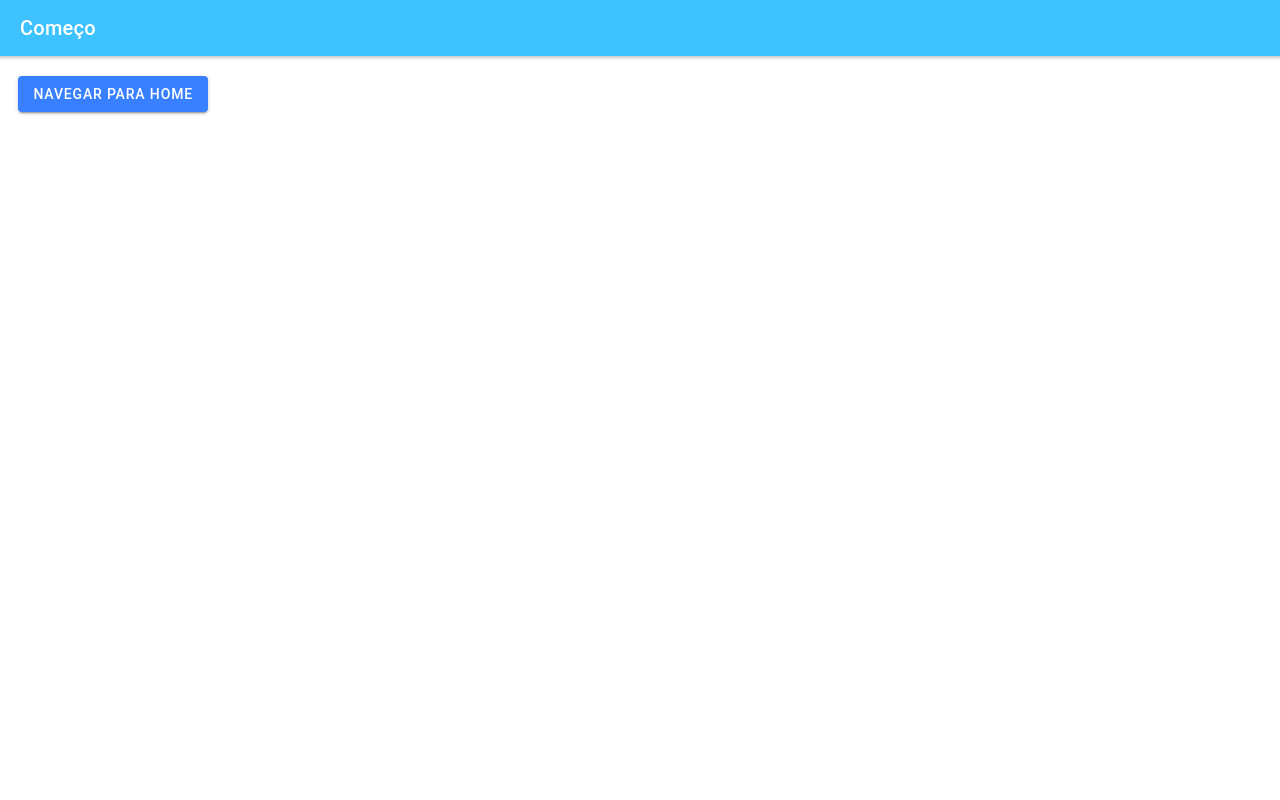
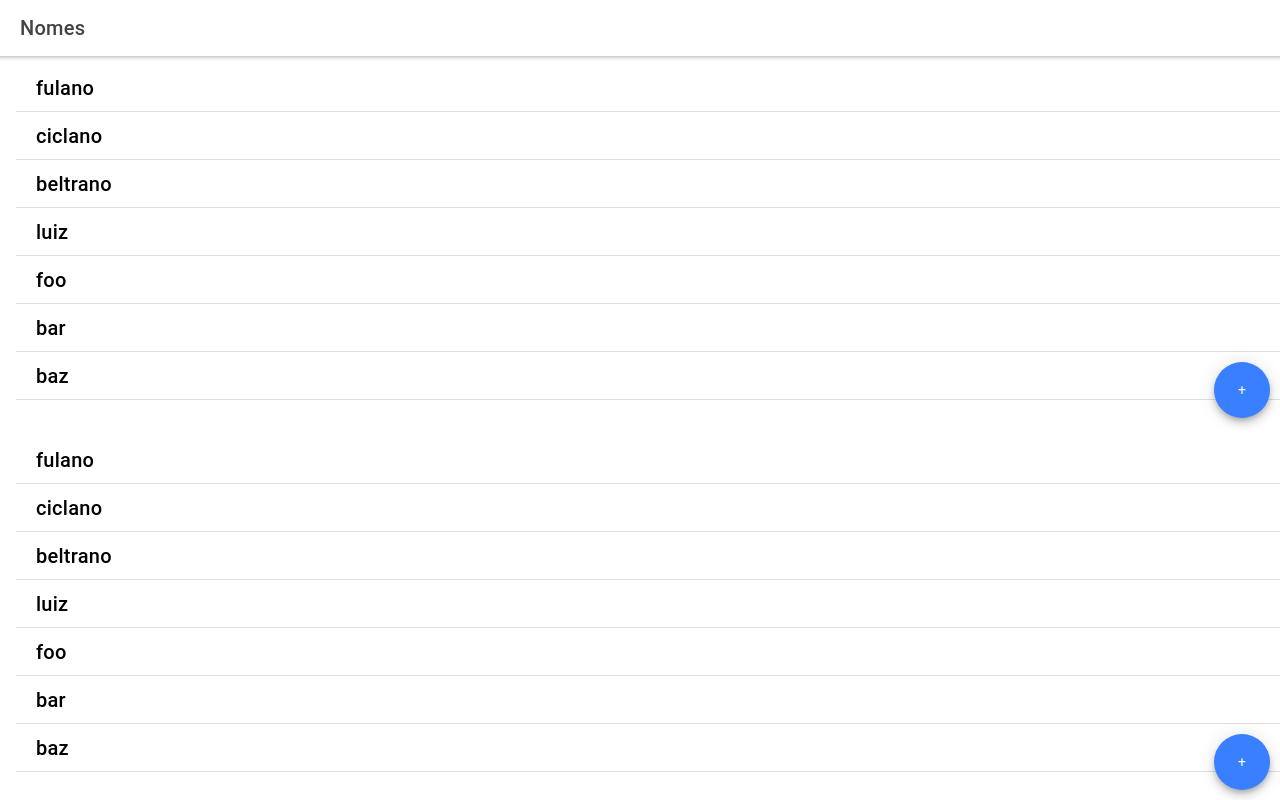
Before and after one commit to LuizSSB/fib-hybrid, a React (Create React App) app: page / in a window 1280 px wide. Built offline with nearby package versions, Linux system fonts and the light colour scheme.

Commit message:
Aula do dia 26/9

```diff
--- a/src/App.tsx
+++ b/src/App.tsx
@@ -23,6 +23,9 @@ import '@ionic/react/css/display.css';
 /* Theme variables */
 import './theme/variables.css';
 import StartPage from './pages/StartPage';
+import { NamesContextProvider } from './contexts/NamesContext';
+import ListPage from './pages/ListPage';
+import AddPage from './pages/AddPage';
 
 class Stuff {
   meth() {
@@ -40,12 +43,16 @@ new Stuff().meth()
 
 const App: React.FC = () => (
   <IonApp>
-    <IonReactRouter>
-      <IonRouterOutlet>
-          <Route path="/home" component={Home} />
-          <Route exact path="/" component={StartPage} />
-      </IonRouterOutlet>
-    </IonReactRouter>
+    <NamesContextProvider>
+      <IonReactRouter>
+        <IonRouterOutlet>
+            <Route path="/home" component={Home} />
+            <Route exact path="/" component={ListPage} />
+            <Route exact path="/names" component={ListPage} />
+            <Route exact path="/names/add" component={AddPage} />
+        </IonRouterOutlet>
+      </IonReactRouter>
+    </NamesContextProvider>
   </IonApp>
 );
 
--- /dev/null
+++ b/src/components/ContextualNameAdder.tsx
@@ -0,0 +1,28 @@
+import React, { useContext } from 'react'
+import { NamesContext } from '../contexts/NamesContext'
+import NameSetter from './NameSetter'
+
+export type ContextualNameAdderProps = {
+    onDidSaveName: () => void
+}
+
+const ContextualNameAdder: React.FC<ContextualNameAdderProps> = ({
+    onDidSaveName
+}: ContextualNameAdderProps) => {
+    const [ , setNamesData] = useContext(NamesContext)
+
+    return (
+        <NameSetter
+            label="Novo nome"
+            placeholder="Digite o novo nome"
+            onNameSave={(name) => {
+                setNamesData({
+                    type: 'add', nameToAdd: name
+                })
+                onDidSaveName()
+            }}
+         />
+    )
+}
+
+export default ContextualNameAdder
--- /dev/null
+++ b/src/components/ContextualNameList.tsx
@@ -0,0 +1,19 @@
+import React, { useContext } from 'react'
+import { NamesContext } from '../contexts/NamesContext'
+import NameList from './NameList'
+
+const ContextualNameList: React.FC = () => {
+    const [namesData, setNamesData] = useContext(NamesContext)
+
+    return (
+        <NameList
+            nameList={namesData.names}
+            onDelete={(index) => setNamesData({
+                type: 'delete', indexToDelete: index
+            })}
+            onEdit={() => {}}
+            />
+    )
+}
+
+export default ContextualNameList
--- /dev/null
+++ b/src/contexts/NamesContext.tsx
@@ -0,0 +1,78 @@
+import React, { useReducer, useState } from 'react'
+
+export type NamesData = {
+    names: string[]
+    dialogState?: 'added' | 'deleted' | 'updated'
+}
+
+// export interface NamesData {
+//     names: string[]
+// }
+
+const DEFAULT_NAMESDATA: NamesData = {
+    names: [
+        'fulano', 'ciclano', 'beltrano', 'luiz', 'foo', 'bar', 'baz'
+    ]
+}
+
+export type NamesDataAction =
+    { type: 'add', nameToAdd: string } |
+    { type: 'delete', indexToDelete: number } |
+    { type: 'update', indexToUpdate: number, newName: string}
+
+export const NamesContext = React.createContext<
+    [NamesData, React.Dispatch<NamesDataAction>]
+>([DEFAULT_NAMESDATA, () => {}])
+
+export const NamesContextProvider: React.FC<React.PropsWithChildren<{}>> = ({
+    children
+}: React.PropsWithChildren<{}>) => {
+    // const [name, setName] = useReducer(
+    //     (_currentName: string, newName: string) => newName,
+    //     ''
+    // )
+    // const [name, setName] = useState('')
+
+    const reducer = useReducer(
+        (currentState: NamesData, action: NamesDataAction) => {
+            switch (action.type) {
+                case 'add': {
+                    const newState: NamesData = {
+                        ...currentState,
+                        names: [action.nameToAdd, ...currentState.names],
+                        dialogState: 'added'
+                    }
+                    return newState
+                }
+                case 'delete': {
+                    const names = [...currentState.names]
+                    names.splice(action.indexToDelete, 1)
+                    const newState: NamesData = {
+                        ...currentState,
+                        names,
+                        dialogState: 'deleted'
+                    }
+                    return newState
+                }
+                case 'update':
+                    const names = [...currentState.names]
+                    names.splice(action.indexToUpdate, 1, action.newName)
+                    const newState: NamesData = {
+                        ...currentState,
+                        names,
+                        dialogState: 'updated'
+                    }
+                    return newState
+            }
+
+            return currentState
+        },
+        DEFAULT_NAMESDATA
+    )
+
+    return (
+        <NamesContext.Provider value={reducer}>
+            {children}
+        </NamesContext.Provider>
+    )
+}
--- /dev/null
+++ b/src/pages/AddPage.tsx
@@ -0,0 +1,30 @@
+import { IonContent, IonHeader, IonPage, IonTitle, IonToast, IonToolbar } from '@ionic/react'
+import React, { useState } from 'react'
+import { useHistory } from 'react-router'
+import ContextualNameAdder from '../components/ContextualNameAdder'
+
+const AddPage: React.FC = () => {
+    const history = useHistory()
+    const [showToast, setShowToast] = useState(false)
+    return (
+        <>
+            <IonPage>
+                <IonHeader>
+                    <IonToolbar>
+                        <IonTitle>
+                            Novo nome
+                        </IonTitle>
+                    </IonToolbar>
+                </IonHeader>
+                <IonContent>
+                    <ContextualNameAdder onDidSaveName={() => {
+                        history.goBack()
+                        setShowToast(true)
+                    }} />
+                </IonContent>
+            </IonPage>
+        </>
+    )
+}
+
+export default AddPage
--- a/src/pages/Home.tsx
+++ b/src/pages/Home.tsx
@@ -1,17 +1,27 @@
-import { IonContent, IonHeader, IonPage, IonTitle, IonToolbar } from '@ionic/react';
+import { IonBackButton, IonButton, IonButtons, IonContent, IonHeader, IonIcon, IonPage, IonTitle, IonToolbar } from '@ionic/react';
 import React from 'react';
 import ExploreContainer from '../components/ExploreContainer';
 import './Home.css';
 import NameSetter from '../components/NameSetter';
 import NameList from '../components/NameList';
 import NameOrchestrator from '../components/NameOrchestrator';
+import { chevronBack } from 'ionicons/icons';
+import { useHistory } from 'react-router';
 
 const Home: React.FC = () => {
+  const history = useHistory()
+
   return (
     <IonPage>
       <IonHeader>
         <IonToolbar>
-          <IonTitle>Usuário</IonTitle>
+          <IonButtons slot="start">
+            {/* <IonButton onClick={() => history.goBack()}>
+              <IonIcon icon={chevronBack} />
+            </IonButton> */}
+            <IonBackButton />
+          </IonButtons>
+          <IonTitle>Usuáriox</IonTitle>
         </IonToolbar>
       </IonHeader>
       <IonContent>
--- /dev/null
+++ b/src/pages/ListPage.tsx
@@ -0,0 +1,33 @@
+import { IonContent, IonFab, IonFabButton, IonHeader, IonPage, IonTitle, IonToolbar } from '@ionic/react'
+import React from 'react'
+import { useHistory } from 'react-router'
+import ContextualNameList from '../components/ContextualNameList'
+
+const ListPage: React.FC = () => {
+    const history = useHistory()
+    return (
+        <IonPage>
+            <IonHeader>
+                <IonToolbar>
+                    <IonTitle>
+                        Nomes
+                    </IonTitle>
+                </IonToolbar>
+            </IonHeader>
+            <IonContent>
+                <ContextualNameList />
+                <IonFab slot="fixed" horizontal="end" vertical="bottom">
+                    <IonFabButton onClick={() => history.push('/names/add')}>+</IonFabButton>
+                </IonFab>
+            </IonContent>
+            <IonContent>
+                <ContextualNameList />
+                <IonFab slot="fixed" horizontal="end" vertical="bottom">
+                    <IonFabButton onClick={() => history.push('/names/add')}>+</IonFabButton>
+                </IonFab>
+            </IonContent>
+        </IonPage>
+    )
+}
+
+export default ListPage
```
